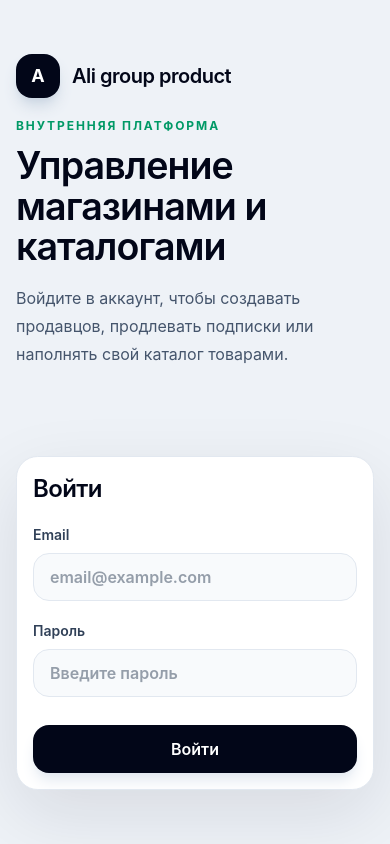
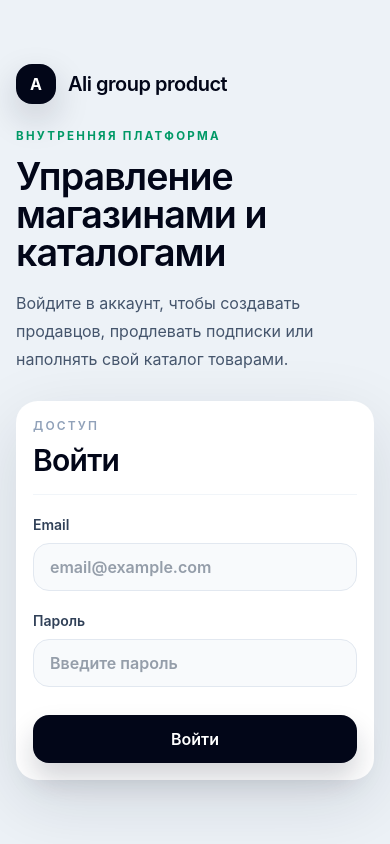
Before and after one commit to Mukhammedal/SupCatalog, a Next.js app: page /login in a window 390 px wide. Built offline with nearby package versions, Linux system fonts and the light colour scheme; no server answers.

Commit message:
Improve login and product activation flow

```diff
--- a/src/app/dashboard/actions.ts
+++ b/src/app/dashboard/actions.ts
@@ -356,3 +356,20 @@ export async function archiveProduct(formData: FormData) {
   revalidateDashboard();
   redirect("/dashboard/products");
 }
+
+export async function activateProduct(formData: FormData) {
+  const profile = await requireRole("client");
+  const productId = stringValue(formData.get("productId"));
+
+  if (productId && profile.tenant_id) {
+    const supabase = await createClient();
+    await supabase
+      .from("products")
+      .update({ status: "active" })
+      .eq("id", productId)
+      .eq("tenant_id", profile.tenant_id);
+  }
+
+  revalidateDashboard();
+  redirect("/dashboard/products");
+}
--- a/src/app/dashboard/components.tsx
+++ b/src/app/dashboard/components.tsx
@@ -3,6 +3,7 @@ import Image from "next/image";
 import Link from "next/link";
 import { logout } from "@/app/login/actions";
 import {
+  activateProduct,
   addCategory,
   addProduct,
   archiveProduct,
@@ -349,10 +350,20 @@ export function ProductList({
                 </p>
               </div>
 
-              <form action={archiveProduct}>
+              <form
+                action={
+                  product.status === "archived" ? activateProduct : archiveProduct
+                }
+              >
                 <input name="productId" type="hidden" value={product.id} />
-                <button className="h-9 rounded-2xl border border-rose-200 bg-rose-50 px-4 text-sm font-semibold text-rose-700 transition hover:bg-rose-100">
-                  В архив
+                <button
+                  className={
+                    product.status === "archived"
+                      ? "h-9 rounded-2xl border border-emerald-200 bg-emerald-50 px-4 text-sm font-semibold text-emerald-700 transition hover:bg-emerald-100"
+                      : "h-9 rounded-2xl border border-rose-200 bg-rose-50 px-4 text-sm font-semibold text-rose-700 transition hover:bg-rose-100"
+                  }
+                >
+                  {product.status === "archived" ? "Активировать" : "В архив"}
                 </button>
               </form>
             </div>
--- a/src/app/dashboard/product-list.tsx
+++ b/src/app/dashboard/product-list.tsx
@@ -2,7 +2,11 @@
 
 import Image from "next/image";
 import { useMemo, useState } from "react";
-import { archiveProduct, updateProduct } from "@/app/dashboard/actions";
+import {
+  activateProduct,
+  archiveProduct,
+  updateProduct,
+} from "@/app/dashboard/actions";
 import type { Category, Product } from "@/app/dashboard/data";
 import { ProductPhotoInput } from "./product-photo-input";
 
@@ -63,9 +67,12 @@ function ProductArchiveForm({
 }) {
   if (product.status === "archived") {
     return (
-      <span className="inline-flex h-9 items-center rounded-2xl border border-slate-200 bg-slate-50 px-4 text-sm font-semibold text-slate-500">
-        В архиве
-      </span>
+      <form action={activateProduct}>
+        <input name="productId" type="hidden" value={product.id} />
+        <button className="h-9 rounded-2xl border border-emerald-200 bg-emerald-50 px-4 text-sm font-semibold text-emerald-700 transition hover:bg-emerald-100">
+          Активировать
+        </button>
+      </form>
     );
   }
 
--- a/src/app/login/page.tsx
+++ b/src/app/login/page.tsx
@@ -27,11 +27,11 @@ export default async function LoginPage({ searchParams }: LoginPageProps) {
   const errorMessage = params.error ? errorMessages[params.error] : null;
 
   return (
-    <main className="min-h-screen overflow-x-hidden bg-[#eef2f7] px-4 py-5 text-slate-950 sm:px-8 sm:py-8">
-      <section className="mx-auto grid min-h-[calc(100vh-2.5rem)] w-full max-w-6xl items-center gap-5 sm:min-h-[calc(100vh-4rem)] sm:gap-8 lg:grid-cols-[minmax(0,1fr)_430px]">
-        <div className="max-w-2xl">
-          <div className="mb-5 flex min-w-0 items-center gap-3 sm:mb-8">
-            <span className="flex h-11 w-11 shrink-0 items-center justify-center rounded-2xl bg-slate-950 text-lg font-bold text-white shadow-lg shadow-slate-300 sm:h-12 sm:w-12 sm:text-xl">
+    <main className="min-h-screen overflow-x-hidden bg-[#edf2f7] text-slate-950">
+      <section className="mx-auto flex min-h-screen w-full max-w-6xl flex-col justify-center px-4 py-5 sm:px-8 sm:py-8 lg:grid lg:grid-cols-[minmax(0,1fr)_410px] lg:items-center lg:gap-12">
+        <div className="relative max-w-2xl">
+          <div className="mb-6 flex min-w-0 items-center gap-3 sm:mb-8">
+            <span className="flex h-10 w-10 shrink-0 items-center justify-center rounded-[1rem] bg-slate-950 text-base font-bold text-white shadow-[0_14px_35px_rgba(15,23,42,0.18)] sm:h-12 sm:w-12 sm:text-xl">
               A
             </span>
             <span className="min-w-0 truncate text-xl font-semibold tracking-tight sm:text-2xl">
@@ -39,15 +39,15 @@ export default async function LoginPage({ searchParams }: LoginPageProps) {
             </span>
           </div>
 
-          <p className="mb-3 text-xs font-bold uppercase tracking-[0.16em] text-emerald-600 sm:mb-5 sm:text-sm sm:tracking-[0.18em]">
+          <p className="mb-3 text-[0.72rem] font-bold uppercase tracking-[0.2em] text-emerald-600 sm:text-sm sm:tracking-[0.24em]">
             Внутренняя платформа
           </p>
-          <h1 className="text-[2.35rem] font-semibold leading-[1.08] tracking-tight sm:text-6xl">
+          <h1 className="max-w-[11ch] text-[2.35rem] font-semibold leading-[1.02] tracking-tight sm:max-w-none sm:text-6xl lg:text-7xl">
             {isSellerLogin
               ? "Вход продавца в кабинет"
               : "Управление магазинами и каталогами"}
           </h1>
-          <p className="mt-4 max-w-xl text-base leading-7 text-slate-600 sm:mt-6 sm:text-lg sm:leading-8">
+          <p className="mt-4 max-w-[34rem] text-base leading-7 text-slate-600 sm:mt-6 sm:text-lg sm:leading-8">
             {isSellerLogin
               ? "Введите email и пароль, которые выдал владелец платформы."
               : "Войдите в аккаунт, чтобы создавать продавцов, продлевать подписки или наполнять свой каталог товарами."}
@@ -56,17 +56,20 @@ export default async function LoginPage({ searchParams }: LoginPageProps) {
 
         <form
           action={login}
-          className="rounded-[1.35rem] border border-slate-200 bg-white p-4 shadow-[0_24px_70px_rgba(15,23,42,0.10)] sm:rounded-[1.75rem] sm:p-6"
+          className="mt-7 rounded-[1.35rem] border border-white/80 bg-white p-4 shadow-[0_22px_70px_rgba(15,23,42,0.12)] sm:mt-10 sm:rounded-[1.75rem] sm:p-6 lg:mt-0"
         >
-          <div className="mb-5 sm:mb-7">
-            <h2 className="text-2xl font-semibold tracking-tight sm:text-3xl">Войти</h2>
+          <div className="mb-5 border-b border-slate-100 pb-4 sm:mb-6 sm:pb-5">
+            <p className="text-xs font-semibold uppercase tracking-[0.18em] text-slate-400">
+              Доступ
+            </p>
+            <h2 className="mt-2 text-3xl font-semibold tracking-tight sm:text-4xl">Войти</h2>
           </div>
 
           <label className="block text-sm font-semibold text-slate-700">
             Email
             <input
               autoComplete="email"
-              className="mt-2 h-12 w-full min-w-0 rounded-2xl border border-slate-200 bg-slate-50 px-4 text-base outline-none transition focus:border-slate-500 focus:bg-white"
+              className="mt-2 h-12 w-full min-w-0 rounded-2xl border border-slate-200 bg-slate-50 px-4 text-base outline-none transition focus:border-slate-500 focus:bg-white sm:h-[3.25rem]"
               name="email"
               placeholder="email@example.com"
               required
@@ -78,7 +81,7 @@ export default async function LoginPage({ searchParams }: LoginPageProps) {
             Пароль
             <input
               autoComplete="current-password"
-              className="mt-2 h-12 w-full min-w-0 rounded-2xl border border-slate-200 bg-slate-50 px-4 text-base outline-none transition focus:border-slate-500 focus:bg-white"
+              className="mt-2 h-12 w-full min-w-0 rounded-2xl border border-slate-200 bg-slate-50 px-4 text-base outline-none transition focus:border-slate-500 focus:bg-white sm:h-[3.25rem]"
               name="password"
               placeholder="Введите пароль"
               required
@@ -93,7 +96,7 @@ export default async function LoginPage({ searchParams }: LoginPageProps) {
           ) : null}
 
           <button
-            className="mt-7 h-12 w-full rounded-2xl bg-slate-950 px-5 text-base font-semibold text-white shadow-lg shadow-slate-200 transition hover:bg-slate-800"
+            className="mt-7 h-12 w-full rounded-2xl bg-slate-950 px-5 text-base font-semibold text-white shadow-[0_16px_28px_rgba(15,23,42,0.18)] transition hover:bg-slate-800 sm:h-[3.25rem]"
             type="submit"
           >
             Войти
```
Also changed, not shown: 1 other file (tests, documents, lock files or other folders).
